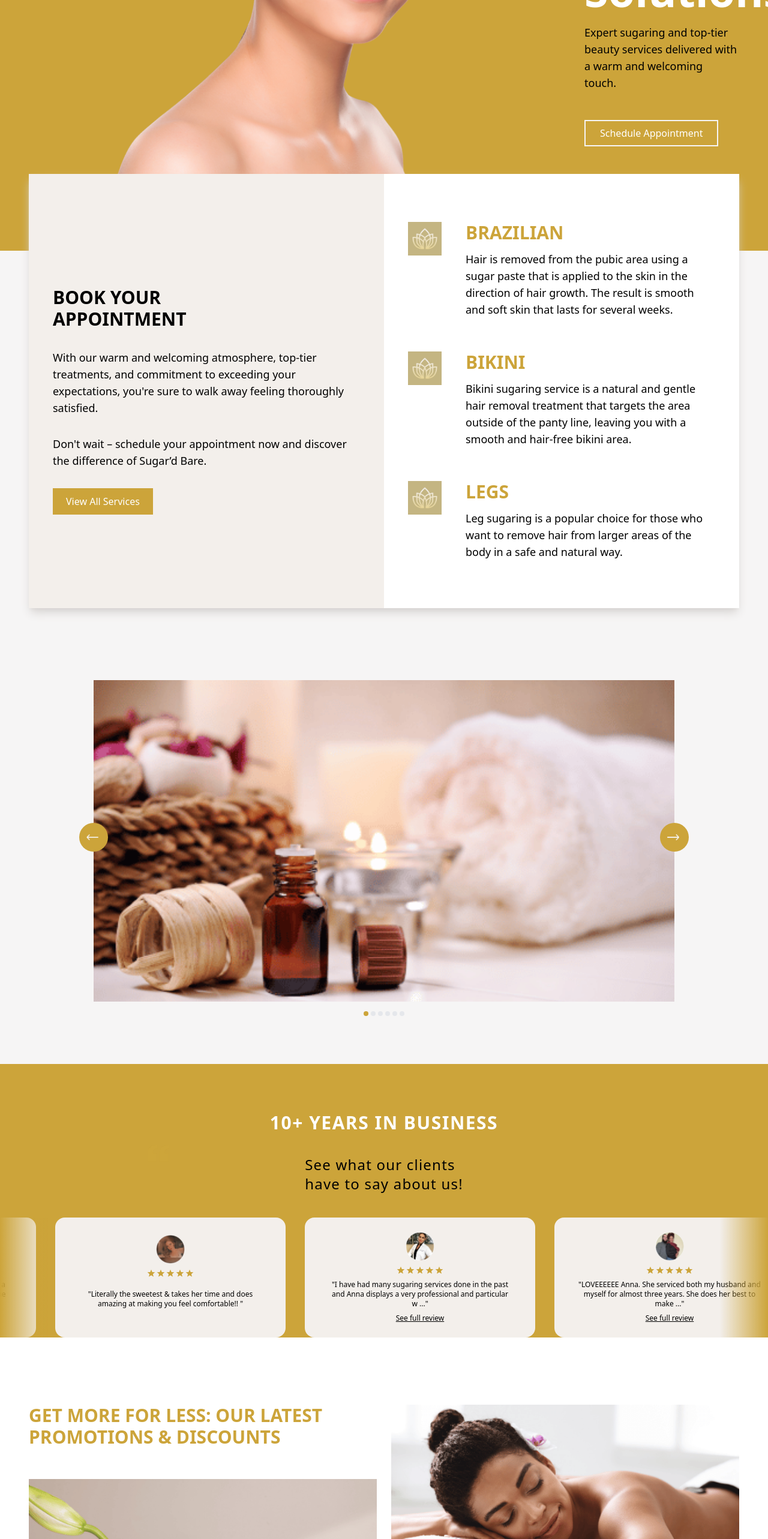
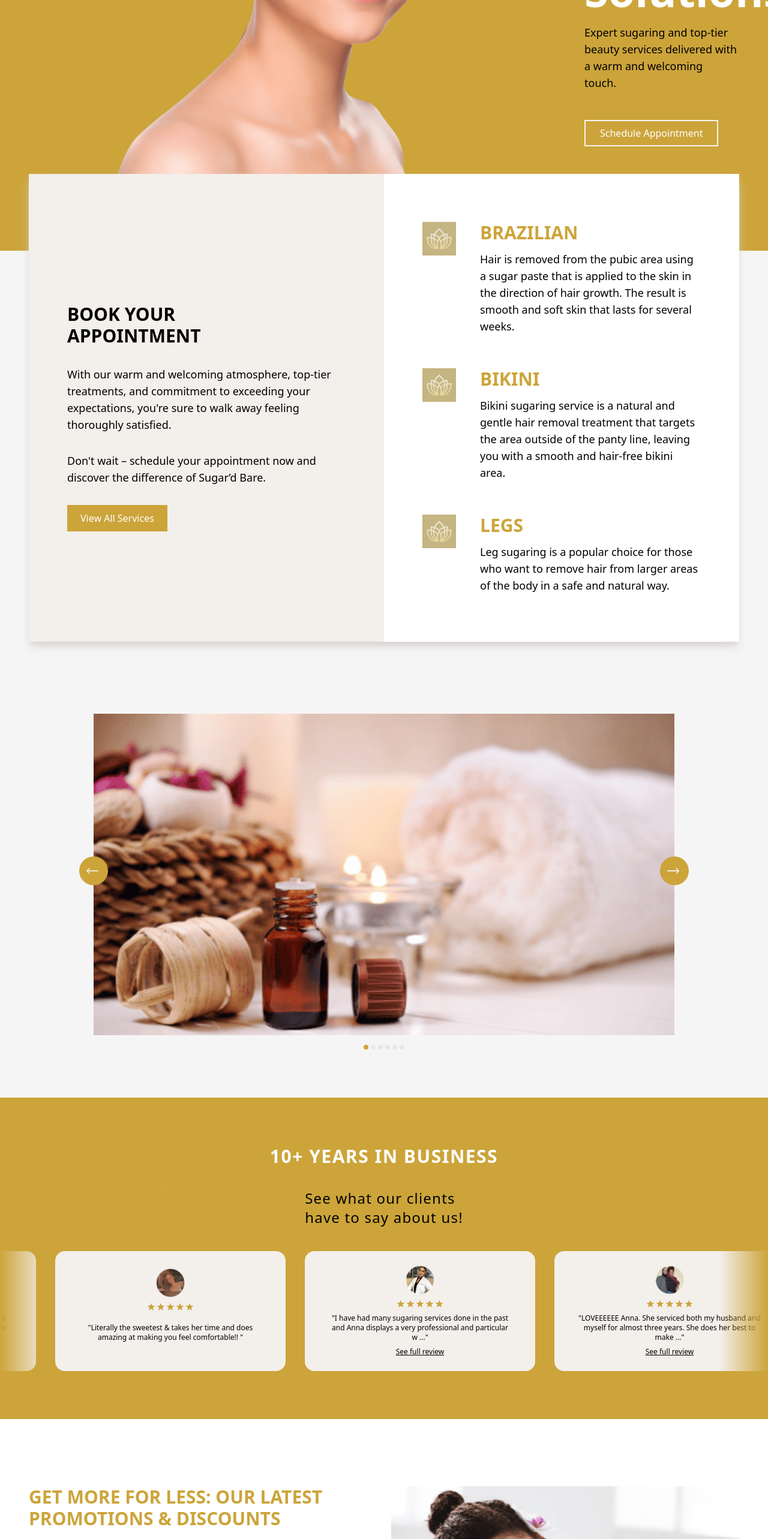
Before and after one commit to It-s-Simply-Sugar/sugard-bare, a React (Create React App) app: page / in a window 1280 px wide. Shown: the part 619-3185 px from the top of the page at 60% size. Built offline with nearby package versions, Linux system fonts and the light colour scheme.

Commit message:
update content

```diff
--- a/src/components/Home/Reviews/index.tsx
+++ b/src/components/Home/Reviews/index.tsx
@@ -5,7 +5,7 @@ import { data } from './data';
 
 const Reviews = () => {
   return (
-    <div className="pt-20 bg-white" style={{ backgroundColor: '#CCA43A' }}>
+    <div className="py-20 bg-white" style={{ backgroundColor: '#CCA43A' }}>
       <div
         className="relative mx-auto grid place-items-center px-6 md:px-12"
         style={{ maxWidth: '1550px' }}>
--- a/src/components/Home/Services.tsx
+++ b/src/components/Home/Services.tsx
@@ -12,7 +12,7 @@ const Services = () => {
         className="-mt-12 xsl:-mt-16 md:-mt-32 w-full lg:flex lg:flex-row-reverse z-0 bg-white shadow-lg shadow-stone-300"
         style={{ maxWidth: '1550px' }}>
         <div className="lg:w-1/2 leading-relaxed grid place-items-center bg-white">
-          <div className="p-8 xsl:p-10 sm:py-20">
+          <div className="p-8 xsl:p-10 sm:py-20 md:px-16">
             <div className="flex mb-4 sm:mb-14">
               <img src={flower} className="w-14 h-14 mr-4 sm:mr-10" />
               <ul className="grid place-items-center sm:place-items-start">
@@ -77,7 +77,7 @@ const Services = () => {
         <div
           className="lg:w-1/2 leading-relaxed grid place-items-center"
           style={{ backgroundColor: '#F3EFEB' }}>
-          <div className="p-8 xsl:p-10 sm:py-20">
+          <div className="p-8 xsl:p-10 sm:py-20 md:px-16">
             <p className="text-xl sm:text-2xl md:text-3xl font-semibold uppercase py-8">
               book your
               <br />
--- a/src/components/Home/home.css
+++ b/src/components/Home/home.css
@@ -50,7 +50,7 @@
 
 
 .cta-btn:hover {
-  color: #5F5551;
+  color: #CCA43A;
   background-color: #F2EFEA;
 }
 
--- a/src/components/Home/index.tsx
+++ b/src/components/Home/index.tsx
@@ -74,7 +74,11 @@ const Home = () => {
                 </div>
               ))}
             </div>
-            <a href="#">
+            <a
+              href="https://www.google.com/maps/place/It%E2%80%99s+Simply+Sugar%2F+Sugaring+Hair+Removal/@27.8931735,-82.2898173,17z/data=!4m22!1m13!4m12!1m4!2m2!1d-82.3328768!2d27.820032!4e1!1m6!1m2!1s0x88c2d3476fbe30f3:0xa19b37b569911e82!2sits+simply+sugar!2m2!1d-82.2872424!2d27.8931735!3m7!1s0x88c2d3476fbe30f3:0xa19b37b569911e82!8m2!3d27.8931735!4d-82.2872424!9m1!1b1!16s%2Fg%2F11p6102gx5"
+              target="_blank"
+              rel="noreferrer"
+              className="hover:text-white">
               <p className="underline font-medium" style={{ fontSize: '10px' }}>
                 Google Reviews
               </p>
--- a/src/components/Navigation/HamburgerNavigation.tsx
+++ b/src/components/Navigation/HamburgerNavigation.tsx
@@ -55,7 +55,7 @@ const HamburgerNavigation = ({ showBanner }: Props) => {
               style={{ height: '2px', backgroundColor: '#F6F5F5' }}></span>
           </button>
         ) : (
-          <div className="grid place-items-end" style={{ zIndex: 10 }}>
+          <div className="grid place-items-end" style={{ zIndex: 15 }}>
             <div
               className={`cursor-pointer close ${
                 !showBanner ? 'close-when-banner-active' : 'close-when-banner-inactive'
@@ -67,10 +67,10 @@ const HamburgerNavigation = ({ showBanner }: Props) => {
       </div>
       {isNavOpen && (
         <div
-          className={`fixed right-0 w-64 z-50 animate-slide-${isNavClosing ? 'out' : 'in'} ${
+          className={`fixed right-0 w-64 animate-slide-${isNavClosing ? 'out' : 'in'} ${
             !showBanner ? 'banner-is-shown' : 'top-0'
           }`}
-          style={{ backgroundColor: '#F6F5F5', height: '100vh' }}
+          style={{ backgroundColor: '#F6F5F5', height: '100vh', zIndex: 12 }}
           onAnimationEnd={handleAnimationEnd}>
           <div className="mt-32 grid place-items-center" style={{ color: '#665E58' }}>
             <div>
```
